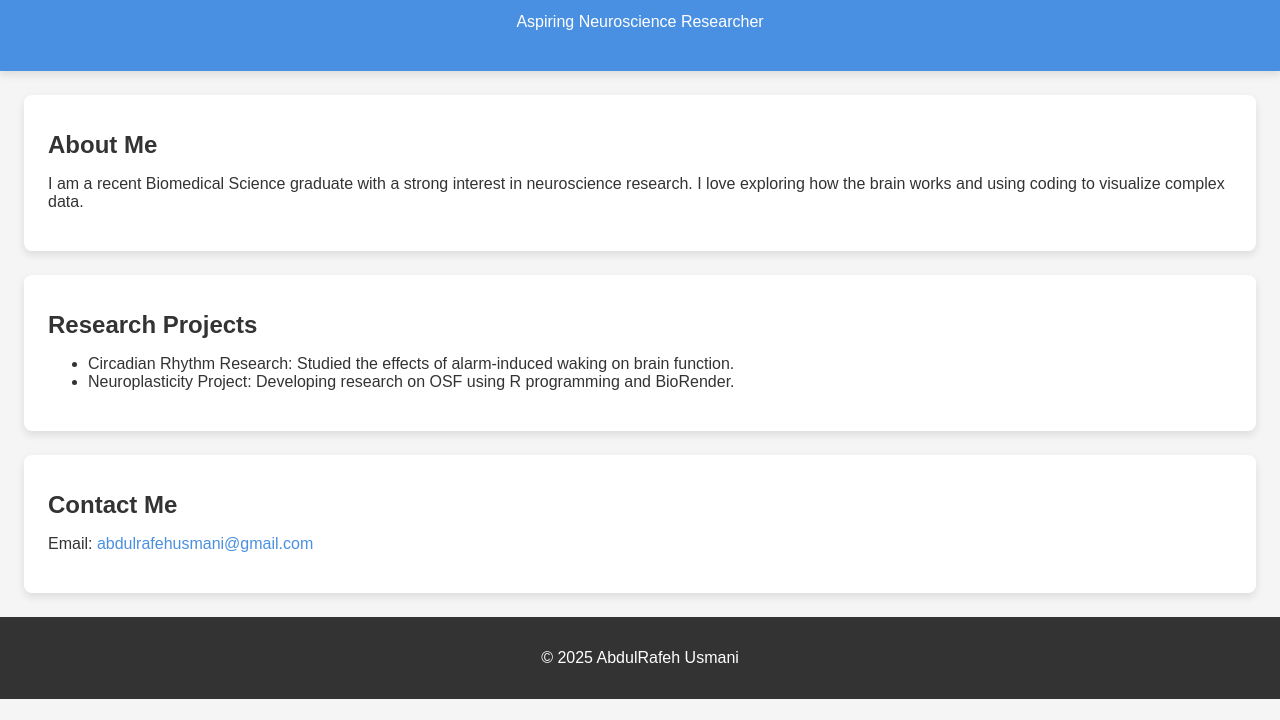
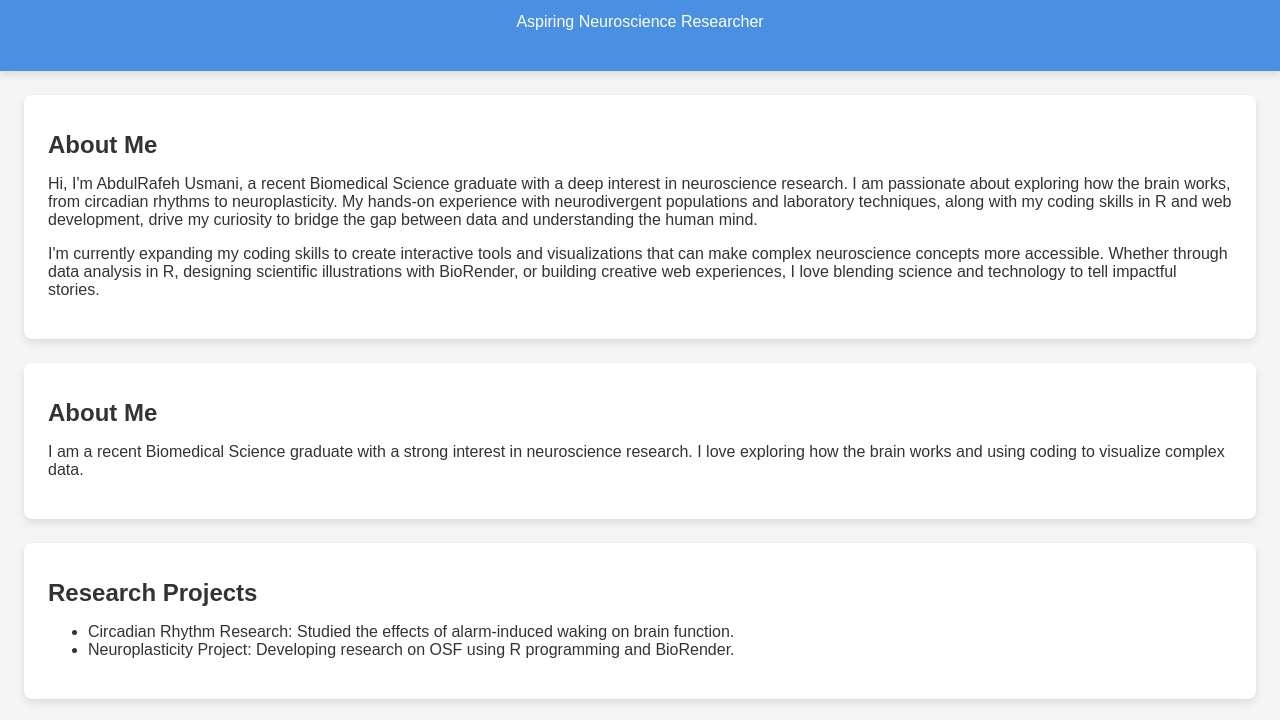
Before and after one commit to Rafeh0108/AbdulRafeh-neuro-portfolio, a plain HTML site: page index.html in a window 1280 px wide. Shown: the part 80-800 px from the top of the page. Drawn offline with Linux system fonts and the light colour scheme.

Commit message:
Update index.html

```diff
--- a/index.html
+++ b/index.html
@@ -11,6 +11,21 @@
         <h1>AbdulRafeh Usmani</h1>
         <p>Aspiring Neuroscience Researcher</p>
     </header>
+    <section id="about">
+    <h2>About Me</h2>
+    <p>
+        Hi, I'm AbdulRafeh Usmani, a recent Biomedical Science graduate with a deep interest in neuroscience research.
+        I am passionate about exploring how the brain works, from circadian rhythms to neuroplasticity. My hands-on
+        experience with neurodivergent populations and laboratory techniques, along with my coding skills in R and web
+        development, drive my curiosity to bridge the gap between data and understanding the human mind.
+    </p>
+    <p>
+        I'm currently expanding my coding skills to create interactive tools and visualizations that can make complex
+        neuroscience concepts more accessible. Whether through data analysis in R, designing scientific illustrations
+        with BioRender, or building creative web experiences, I love blending science and technology to tell impactful
+        stories.
+    </p>
+</section>
 
     <section id="about">
         <h2>About Me</h2>
```
